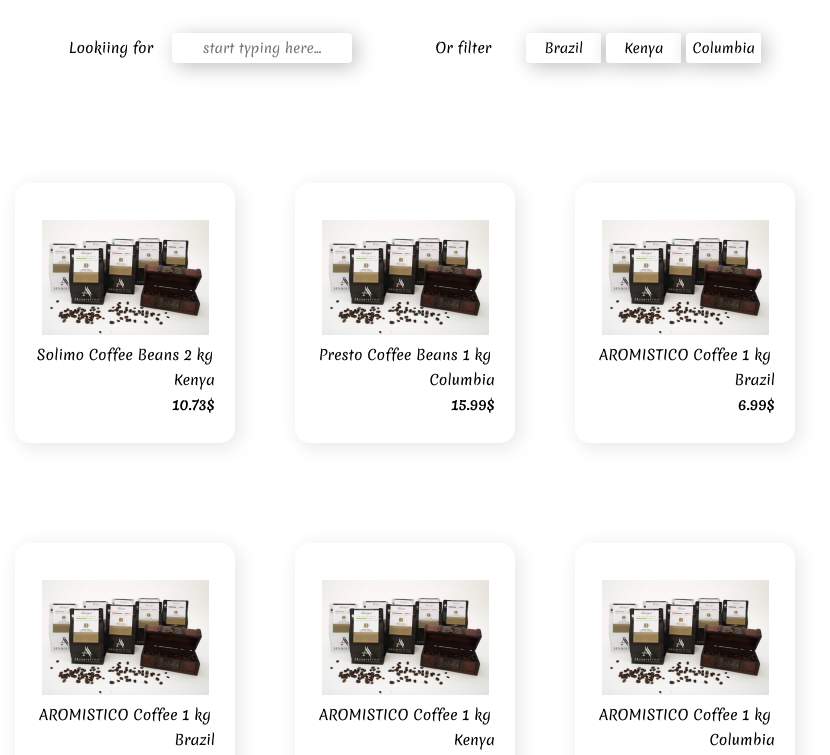
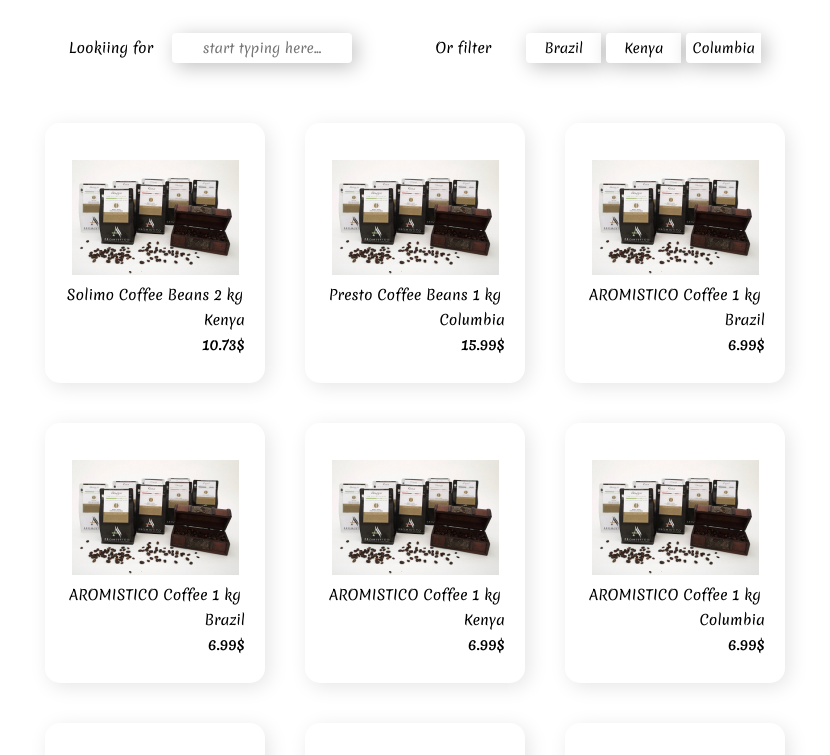
Before and after one commit to yaromyrkuninets/Coffee-shop, a React (Create React App) app: page /shop in a window 1280 px wide. Shown: the part 800-1555 px from the top of the page, without its empty margins (225-1055 px from the left). Built offline with nearby package versions, Linux system fonts and the light colour scheme; data requests are answered from the project's data file.

Commit message:
delete mt

```diff
--- a/src/styles/product-list.scss
+++ b/src/styles/product-list.scss
@@ -1,20 +1,6 @@
 .product {
-    // display: flex;
-    // justify-content: space-between;
-
-    &__wrapper {
-        display: flex;
-        align-items: center;
-        justify-content: space-between;
-        flex-wrap: nowrap;
-        width: 800px;
-        margin-bottom: 30px;
-    }
 
     &__block {
-        margin-top: 60px;
-        // display: grid;
-        // align-items: end;
         width: 220px;
         height: 260px;
         box-shadow: 4px 4px 20px rgba(0, 0, 0, 0.10);
```
